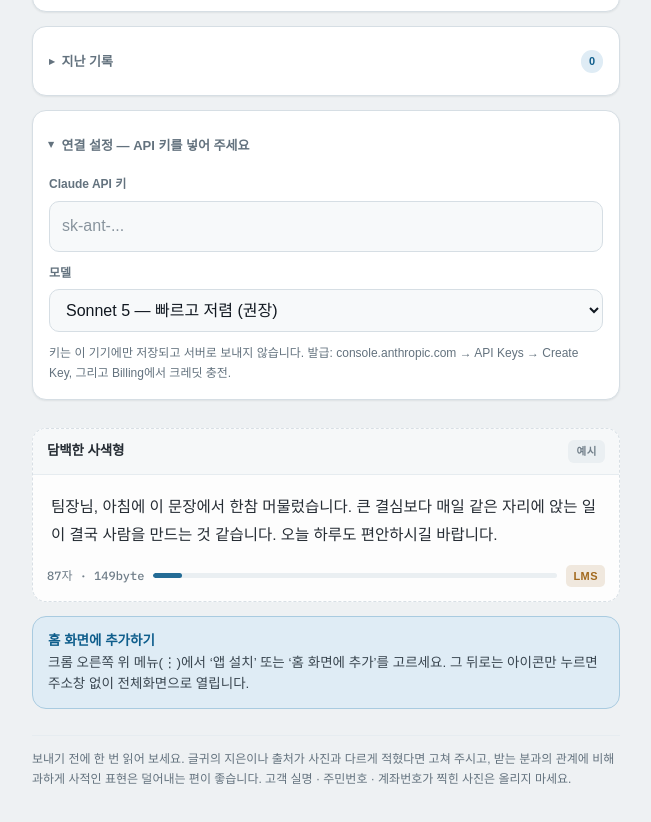
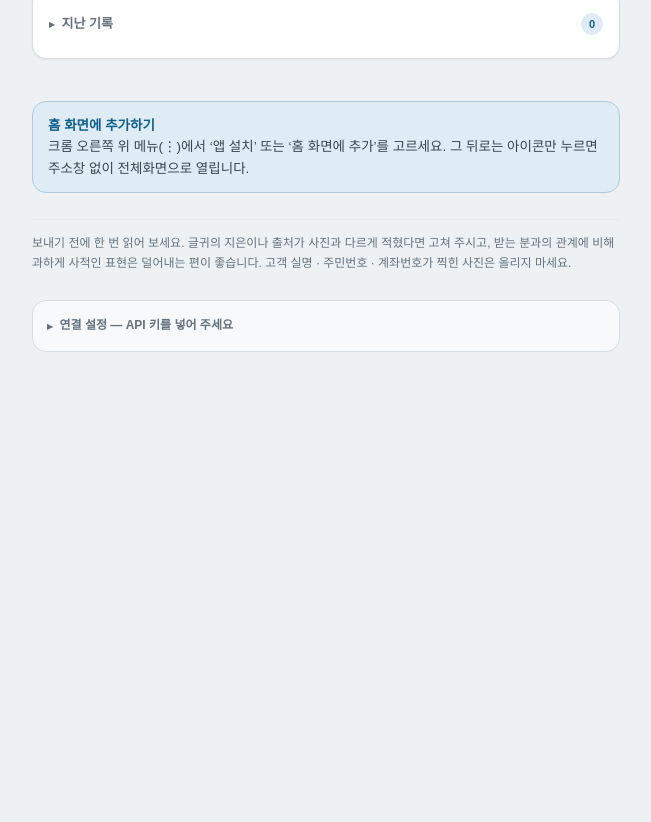
Before and after one commit to sbancakim-rgb/banca-sms, a plain HTML site: page index.html in a window 1280 px wide. Shown: the part 930-1752 px from the top of the page, without its empty margins (314-965 px from the left). After the commit the page ends 1422 px from the top, so only its background shows below. Drawn offline with Linux system fonts and the light colour scheme; a web font is replaced by a local one.

Commit message:
화면 정리와 톤별 예시
- 길이 칩 5개를 한 줄에 (5등분 그리드)
- '덧붙일 내용' 칸 제거
- 맨 아래 기본 예시 카드 제거
- 연결 설정은 맨 아래로 내리고 작게, 항상 접힌 상태로 시작한다.
  키가 없을 때 맨 위에 뜨는 안내와 '연결 설정 열기' 버튼이 그 역할을 한다.
- 모델 선택을 맨 위 패널로 꺼내고 비용 차이를 이름에 적었다.
- 톤 20종 각각에 '이런 문자가 나옵니다' 예시를 붙여, 고르는 즉시 보인다.
  예시는 화면 안내용일 뿐 프롬프트에는 넣지 않는다 — 넣으면 사용자의
  문체 대신 이 예시를 따라 쓰게 된다.
- sw.js 캐시 v7 -> v8

Co-Authored-By: Claude Opus 5 <noreply@anthropic.com>

```diff
--- a/index.html
+++ b/index.html
@@ -123,6 +123,8 @@ button:disabled{opacity:.45;cursor:not-allowed;transform:none}
   border-radius:8px;background:rgba(8,12,16,.68);border:none;color:#fff;font-size:15px;line-height:1}
 
 .chips{display:flex;flex-wrap:wrap;gap:8px}
+.chips.len{display:grid;grid-template-columns:repeat(5,1fr);gap:6px}
+.chips.len .chip{padding:9px 0;text-align:center;font-size:13px;letter-spacing:-.02em}
 .chip{padding:8px 14px;min-height:40px;border-radius:999px;font-size:13.5px;font-weight:600;
   background:var(--surface-2);border:1px solid var(--line);color:var(--ink-2)}
 .chip[aria-pressed="true"]{background:var(--accent);border-color:var(--accent);color:var(--accent-ink)}
@@ -149,6 +151,10 @@ details.more[open] > summary::before{transform:rotate(90deg)}
 .tone .tn{display:flex;align-items:center;gap:8px}
 .tone .tn select{font-weight:600;font-size:15px;background:var(--surface)}
 .tone .why{margin:7px 0 0 30px;font-size:12.5px;color:var(--muted);line-height:1.5;word-break:keep-all}
+.tone .ex{margin:8px 0 0 30px;font-size:12.5px;line-height:1.6;color:var(--ink-2);
+  background:var(--surface);border:1px solid var(--line);border-left:2px solid var(--accent-line);
+  border-radius:8px;padding:8px 10px;word-break:keep-all}
+.tone .ex b{display:block;font-size:10.5px;letter-spacing:.06em;color:var(--muted);margin-bottom:3px;font-weight:700}
 .tone .cust{margin-top:8px;display:flex;flex-direction:column;gap:7px}
 .tone .cust input{font-weight:600;font-size:14px}
 .tone textarea{min-height:52px;font-size:14px}
@@ -219,6 +225,8 @@ details.more[open] > summary::before{transform:rotate(90deg)}
 .go:hover{filter:brightness(1.08)}
 .go:disabled{background:var(--surface-3);border-color:var(--line);color:var(--muted);box-shadow:none}
 
+#keyPanel{padding:11px 14px;box-shadow:none;background:var(--surface-2)}
+#keyPanel > details > summary{font-size:12px;min-height:28px}
 .foot{font-size:12px;color:var(--muted);line-height:1.65;border-top:1px solid var(--line-soft);padding-top:14px}
 .foot b{color:var(--ink-2)}
 /* 사진 크게 보기 */
@@ -275,6 +283,14 @@ details.more[open] > summary::before{transform:rotate(90deg)}
       <button class="mode" data-mode="quote" aria-pressed="true">글귀 · 명언<small>사진과 함께 보낼 짧은 생각</small></button>
       <button class="mode" data-mode="product" aria-pressed="false">상품 · 시책<small>자료를 읽고 안내 문자</small></button>
     </div>
+    <div style="margin-top:13px">
+      <label class="lab" for="model">모델</label>
+      <select id="model">
+        <option value="claude-sonnet-5">Sonnet 5 — 빠르고 저렴 (권장)</option>
+        <option value="claude-opus-5">Opus 5 — 가장 정교함 (비용 2.5배)</option>
+        <option value="claude-haiku-4-5">Haiku 4.5 — 가장 빠름 (비용 절반)</option>
+      </select>
+    </div>
   </section>
 
   <!-- 사진 -->
@@ -297,17 +313,13 @@ details.more[open] > summary::before{transform:rotate(90deg)}
     <div class="stack">
       <div>
         <label class="lab">문자 길이</label>
-        <div class="chips" id="lenChips" role="group" aria-label="문자 길이">
+        <div class="chips len" id="lenChips" role="group" aria-label="문자 길이">
           <button class="chip" data-len="200" aria-pressed="true">200자</button>
           <button class="chip" data-len="400" aria-pressed="false">400자</button>
           <button class="chip" data-len="600" aria-pressed="false">600자</button>
           <button class="chip" data-len="800" aria-pressed="false">800자</button>
           <button class="chip" data-len="1000" aria-pressed="false">1000자</button>
         </div>
-      </div>
-      <div>
-        <label class="lab" for="extra">덧붙일 내용 <span style="font-weight:400">(선택)</span></label>
-        <textarea id="extra" placeholder="예) 월요일 아침에 보낼 것 / 지난주 실적 감사 인사 한 줄 / 환절기 건강 이야기"></textarea>
       </div>
       <div id="adRow" hidden>
         <label class="switch" for="adFlag">
@@ -392,40 +404,31 @@ details.more[open] > summary::before{transform:rotate(90deg)}
     </details>
   </section>
 
-  <!-- 연결 -->
-  <section class="panel">
+  <div id="notice"></div>
+  <div id="results"></div>
+
+  <div class="hint" id="installTip" hidden>
+    <b>홈 화면에 추가하기</b><br>
+    <span id="installHow"></span>
+  </div>
+
+  <p class="foot" id="foot"></p>
+
+  <section class="panel" id="keyPanel">
     <details class="more" id="keyBox">
       <summary id="keySummary">연결 설정</summary>
-      <div class="stack" style="margin-top:12px">
+      <div class="stack" style="margin-top:10px">
         <div>
           <label class="lab" for="apiKey">Claude API 키</label>
           <input type="password" id="apiKey" placeholder="sk-ant-..." autocomplete="off" spellcheck="false">
         </div>
-        <div>
-          <label class="lab" for="model">모델</label>
-          <select id="model">
-            <option value="claude-sonnet-5">Sonnet 5 — 빠르고 저렴 (권장)</option>
-            <option value="claude-opus-5">Opus 5 — 가장 정교함</option>
-            <option value="claude-haiku-4-5">Haiku 4.5 — 가장 빠름</option>
-          </select>
-        </div>
-        <p style="font-size:12px;color:var(--muted);margin:0;line-height:1.6">
-          키는 이 기기에만 저장되고 서버로 보내지 않습니다.
-          발급: console.anthropic.com → API Keys → Create Key, 그리고 Billing에서 크레딧 충전.
+        <p style="font-size:11.5px;color:var(--muted);margin:0;line-height:1.6">
+          한 번 넣으면 이 기기에 저장됩니다. 서버로 보내지 않습니다.
+          발급: console.anthropic.com → API Keys → Create Key, Billing에서 크레딧 충전.
         </p>
       </div>
     </details>
   </section>
-
-  <div id="notice"></div>
-  <div id="results"></div>
-
-  <div class="hint" id="installTip" hidden>
-    <b>홈 화면에 추가하기</b><br>
-    <span id="installHow"></span>
-  </div>
-
-  <p class="foot" id="foot"></p>
 </div>
 
 <div class="dock">
@@ -471,28 +474,28 @@ if ("serviceWorker" in navigator) {
   /* 톤 목록 — 드롭다운에서 고른다 */
   var TONE_LIB = {
     quote: [
-      {id:"q1", name:"담백한 사색형", desc:"군더더기 없이 한 가지 생각만. 설명하지 말고 여운을 남기고 끝낸다."},
-      {id:"q2", name:"일상 연결형", desc:"글귀를 은행 영업 현장의 하루(창구, 사람 상대하는 일, 숫자에 쫓기는 시간)와 이어 붙인다."},
-      {id:"q3", name:"따뜻한 안부형", desc:"안부 인사가 중심. 글귀는 그 인사를 여는 실마리로만 쓴다. 날씨나 계절을 한 줄 얹어도 좋다."},
-      {id:"q4", name:"짧고 단단한 한 줄", desc:"두세 문장 안에 끝낸다. 형용사를 걷어내고 명사와 동사로만. 격언처럼 단단하게."},
-      {id:"q5", name:"질문을 남기는 형", desc:"답을 주지 말고 물음으로 끝낸다. 받는 분이 스스로 생각을 이어가게 여지를 남긴다."},
-      {id:"q6", name:"계절·날씨 연결형", desc:"지금의 계절이나 날씨에서 시작해 글귀로 자연스럽게 건너간다. 건강이나 출퇴근길 안부로 맺는다."},
-      {id:"q7", name:"감사 전하는 형", desc:"글귀를 빌려 평소의 고마움을 전한다. 구체적인 일을 들되 과하지 않게. 부담 주는 표현은 피한다."},
-      {id:"q8", name:"경험 고백형", desc:"보내는 사람이 겪은 일 한 토막을 짧게 꺼내고, 글귀가 그 일을 어떻게 다시 보게 했는지 적는다."},
-      {id:"q9", name:"담백한 응원형", desc:"힘내라는 말 없이 응원한다. 상황을 알아주는 한 문장이 격려보다 낫다는 태도로."},
-      {id:"q10", name:"가벼운 미소형", desc:"무겁지 않게, 살짝 웃을 수 있는 한 구절을 넣는다. 농담이 아니라 여유. 장난스러움은 금물."},
-      {id:"q11", name:"한 주 여는 형", desc:"월요일 아침에 보내는 문자. 한 주를 시작하는 마음가짐에 글귀를 얹는다."},
-      {id:"q12", name:"한 주 닫는 형", desc:"금요일 저녁이나 주말에 보내는 문자. 한 주를 돌아보는 어조로. 쉬시라는 말로 맺는다."}
+      {id:"q1", name:"담백한 사색형", desc:"군더더기 없이 한 가지 생각만. 설명하지 말고 여운을 남기고 끝낸다.", ex:"팀장님, 아침에 이 문장에서 한참 머물렀습니다. 서두르지 않는 것과 멈추는 것은 다른 일이더군요. 오늘 하루 편안하시길 바랍니다."},
+      {id:"q2", name:"일상 연결형", desc:"글귀를 은행 영업 현장의 하루(창구, 사람 상대하는 일, 숫자에 쫓기는 시간)와 이어 붙인다.", ex:"팀장님, 창구에 앉아 같은 인사를 백 번 건네는 하루를 생각했습니다. 그 반복이 결국 신뢰가 되는 것 같습니다. 오늘도 고생 많으십니다."},
+      {id:"q3", name:"따뜻한 안부형", desc:"안부 인사가 중심. 글귀는 그 인사를 여는 실마리로만 쓴다. 날씨나 계절을 한 줄 얹어도 좋다.", ex:"팀장님, 아침저녁으로 제법 선선합니다. 이 글을 보다 문득 안부가 궁금해 연락드립니다. 환절기 건강 챙기세요."},
+      {id:"q4", name:"짧고 단단한 한 줄", desc:"두세 문장 안에 끝낸다. 형용사를 걷어내고 명사와 동사로만. 격언처럼 단단하게.", ex:"팀장님, 결국 남는 건 버틴 시간이더군요. 오늘도 잘 버티시길 바랍니다."},
+      {id:"q5", name:"질문을 남기는 형", desc:"답을 주지 말고 물음으로 끝낸다. 받는 분이 스스로 생각을 이어가게 여지를 남긴다.", ex:"팀장님, 이 문장을 보고 하루를 되짚어 봤습니다. 팀장님은 요즘 무엇에 시간을 가장 많이 쓰고 계신가요."},
+      {id:"q6", name:"계절·날씨 연결형", desc:"지금의 계절이나 날씨에서 시작해 글귀로 자연스럽게 건너간다. 건강이나 출퇴근길 안부로 맺는다.", ex:"팀장님, 오늘 비가 제법 옵니다. 창밖을 보다 이 글이 떠올라 함께 보냅니다. 출근길 조심하시고 무탈한 하루 되시길요."},
+      {id:"q7", name:"감사 전하는 형", desc:"글귀를 빌려 평소의 고마움을 전한다. 구체적인 일을 들되 과하지 않게. 부담 주는 표현은 피한다.", ex:"팀장님, 이 글을 보니 지난달 도와주신 일이 먼저 떠올랐습니다. 늘 챙겨주셔서 고맙습니다."},
+      {id:"q8", name:"경험 고백형", desc:"보내는 사람이 겪은 일 한 토막을 짧게 꺼내고, 글귀가 그 일을 어떻게 다시 보게 했는지 적는다.", ex:"팀장님, 어제 지점 다녀오는 길이 한참 막혔습니다. 조급해하다 이 문장을 보고 멋쩍었습니다. 서두른다고 빨라지는 게 아니더군요."},
+      {id:"q9", name:"담백한 응원형", desc:"힘내라는 말 없이 응원한다. 상황을 알아주는 한 문장이 격려보다 낫다는 태도로.", ex:"팀장님, 요즘 마감 앞두고 바쁘시죠. 힘내시라는 말보다, 지금 충분히 잘하고 계신다는 말씀을 드리고 싶었습니다."},
+      {id:"q10", name:"가벼운 미소형", desc:"무겁지 않게, 살짝 웃을 수 있는 한 구절을 넣는다. 농담이 아니라 여유. 장난스러움은 금물.", ex:"팀장님, 이 문장 읽고 괜히 찔렸습니다. 오늘 할 일을 내일로 미루던 참이라서요. 편안한 하루 보내세요."},
+      {id:"q11", name:"한 주 여는 형", desc:"월요일 아침에 보내는 문자. 한 주를 시작하는 마음가짐에 글귀를 얹는다.", ex:"팀장님, 한 주가 시작됐습니다. 이번 주는 큰 것보다 매일 하나씩만 챙겨보려 합니다. 좋은 한 주 되시길 바랍니다."},
+      {id:"q12", name:"한 주 닫는 형", desc:"금요일 저녁이나 주말에 보내는 문자. 한 주를 돌아보는 어조로. 쉬시라는 말로 맺는다.", ex:"팀장님, 한 주 고생 많으셨습니다. 잘한 일보다 버틴 일이 더 많은 한 주였습니다. 주말은 푹 쉬세요."}
     ],
     product: [
-      {id:"p1", name:"정중한 공지형", desc:"격식을 갖춘 정보 전달 중심. 핵심을 담백하고 명확하게. 과장 없이 신뢰감 있게."},
-      {id:"p2", name:"친근한 안부형", desc:"관계 유지에 초점. 짧은 안부 인사로 시작해 부드럽게 본론으로. 따뜻하지만 가볍지 않게."},
-      {id:"p3", name:"실적 독려형", desc:"행동을 이끄는 데 초점. 마감일·혜택·기회를 앞세우고 마지막에 명확한 요청 한 줄. 압박보다 응원하는 어조로."},
-      {id:"p4", name:"핵심만 요약형", desc:"인사 없이 바로 본론. 조건과 숫자만 짧게 끊어서. 바쁜 분이 3초 안에 파악할 수 있게."},
-      {id:"p5", name:"마감 임박형", desc:"남은 기간을 앞세운다. 재촉이 아니라 놓치실까 알려드린다는 어조로."},
-      {id:"p6", name:"감사 겸 안내형", desc:"지난 실적이나 도움에 대한 감사로 열고, 그 뒤에 이번 안내를 얹는다."},
-      {id:"p7", name:"질문 받는 형", desc:"안내는 짧게 하고, 궁금한 점을 편하게 물어보시라는 데 무게를 둔다. 상담 창구를 여는 문자."},
-      {id:"p8", name:"현장 도움형", desc:"팀장님 입장에서 창구 응대에 바로 쓸 수 있는 요점을 짚어 준다. 파는 쪽이 아니라 돕는 쪽의 어조."}
+      {id:"p1", name:"정중한 공지형", desc:"격식을 갖춘 정보 전달 중심. 핵심을 담백하고 명확하게. 과장 없이 신뢰감 있게.", ex:"팀장님, 안녕하십니까. 9월 시책 안내드립니다. 월납 30만원 이상 계약 건에 기본 수수료가 적용되며, 추가 시책은 9월 30일까지 지급됩니다."},
+      {id:"p2", name:"친근한 안부형", desc:"관계 유지에 초점. 짧은 안부 인사로 시작해 부드럽게 본론으로. 따뜻하지만 가볍지 않게.", ex:"팀장님, 마감 앞두고 바쁘시죠. 9월 시책 정리해 보내드립니다. 월납 30만원 이상이면 추가 시책도 함께 적용됩니다. 편하게 연락 주세요."},
+      {id:"p3", name:"실적 독려형", desc:"행동을 이끄는 데 초점. 마감일·혜택·기회를 앞세우고 마지막에 명확한 요청 한 줄. 압박보다 응원하는 어조로.", ex:"팀장님, 추가 시책이 9월 30일 마감입니다. 진행 중인 건 가운데 해당되는 게 있으시면 말씀 주세요. 바로 지원드리겠습니다."},
+      {id:"p4", name:"핵심만 요약형", desc:"인사 없이 바로 본론. 조건과 숫자만 짧게 끊어서. 바쁜 분이 3초 안에 파악할 수 있게.", ex:"9월 시책 안내 / 월납 30만원 이상 / 기본 수수료 적용 / 추가 시책 9월 30일까지"},
+      {id:"p5", name:"마감 임박형", desc:"남은 기간을 앞세운다. 재촉이 아니라 놓치실까 알려드린다는 어조로.", ex:"팀장님, 이번 주 금요일이면 9월 시책이 끝납니다. 해당되는 건이 있는지 한 번만 살펴봐 주시겠습니까."},
+      {id:"p6", name:"감사 겸 안내형", desc:"지난 실적이나 도움에 대한 감사로 열고, 그 뒤에 이번 안내를 얹는다.", ex:"팀장님, 지난달 목표 달성 축하드립니다. 늘 애써 주셔서 감사합니다. 이어서 9월 시책 안내드립니다."},
+      {id:"p7", name:"질문 받는 형", desc:"안내는 짧게 하고, 궁금한 점을 편하게 물어보시라는 데 무게를 둔다. 상담 창구를 여는 문자.", ex:"팀장님, 9월 시책 자료 보내드립니다. 조건이 조금 바뀐 부분이 있어 헷갈리실 수 있습니다. 궁금한 점은 언제든 편하게 연락 주세요."},
+      {id:"p8", name:"현장 도움형", desc:"팀장님 입장에서 창구 응대에 바로 쓸 수 있는 요점을 짚어 준다. 파는 쪽이 아니라 돕는 쪽의 어조.", ex:"팀장님, 창구에서 바로 쓰실 수 있게 요점만 정리했습니다. 고객이 가장 많이 묻는 건 납입 기간입니다. 필요하시면 안내 멘트도 보내드리겠습니다."}
     ]
   };
   var CUSTOM = "custom";
@@ -502,13 +505,6 @@ if ("serviceWorker" in navigator) {
     for (var i=0;i<lib.length;i++) if (lib[i].id === id) return lib[i];
     return lib[0];
   }
-
-  var EXAMPLES = {
-    quote: { tone:"담백한 사색형",
-      text:"팀장님, 아침에 이 문장에서 한참 머물렀습니다. 큰 결심보다 매일 같은 자리에 앉는 일이 결국 사람을 만드는 것 같습니다. 오늘 하루도 편안하시길 바랍니다." },
-    product: { tone:"정중한 공지형",
-      text:"팀장님, 안녕하십니까. 9월 시책 안내드립니다. 월납 30만원 이상 계약 건에 기본 수수료가 적용되며, 추가 시책은 9월 30일까지 지급됩니다. 자세한 내용은 자료 참고 부탁드립니다." }
-  };
 
   var MAXSHOTS = 5, MAXDIM = 1568, MAXSTYLE = 12, STYLE_BUDGET = 3000;
 
@@ -518,7 +514,7 @@ if ("serviceWorker" in navigator) {
     keyWarn:$("#keyWarn"), keyBox:$("#keyBox"), keySummary:$("#keySummary"), key:$("#apiKey"), model:$("#model"),
     modes:$("#modes"), shotTitle:$("#shotTitle"), shotCount:$("#shotCount"),
     cam:$("#camBtn"), alb:$("#albBtn"), camIn:$("#camIn"), albIn:$("#albIn"), film:$("#film"),
-    lenChips:$("#lenChips"), extra:$("#extra"),
+    lenChips:$("#lenChips"),
     readBtn:$("#readBtn"), quoteBox:$("#quoteBox"),
     toneSaveDefault:$("#toneSaveDefault"), toneDefaultMark:$("#toneDefaultMark"),
     adRow:$("#adRow"), adFlag:$("#adFlag"), adWrap:$("#adWrap"), adNum:$("#adNum"),
@@ -745,10 +741,6 @@ if ("serviceWorker" in navigator) {
     targetLen = parseInt(get("len_"+mode, String(M.defaultLen)),10) || M.defaultLen;
     drawChips();
     drawTones(loadPicks()); markDefault();
-    if (!el.results.querySelector(".card:not(.sample)")){
-      el.results.textContent = "";
-      el.results.appendChild(card(EXAMPLES[mode], true));
-    }
     drawFilm();
   }
   el.modes.addEventListener("click", function(e){
@@ -802,6 +794,14 @@ if ("serviceWorker" in navigator) {
       var why = document.createElement("p"); why.className="why";
       d.appendChild(why);
 
+      /* 고른 톤이 어떤 문자를 만드는지 보여 준다. 화면 안내용일 뿐,
+         프롬프트에는 넣지 않는다 — 넣으면 사용자의 문체 대신 이 예시를 따라 쓴다. */
+      var ex = document.createElement("div"); ex.className = "ex";
+      var exLab = document.createElement("b"); exLab.textContent = "이런 문자가 나옵니다";
+      var exTxt = document.createElement("span");
+      ex.appendChild(exLab); ex.appendChild(exTxt);
+      d.appendChild(ex);
+
       var cust = document.createElement("div"); cust.className="cust";
       var nm = document.createElement("input"); nm.type="text"; nm.className="c-name";
       nm.placeholder="톤 이름 (예: 새벽 감성형)";
@@ -818,7 +818,13 @@ if ("serviceWorker" in navigator) {
         var isCustom = sel.value === CUSTOM;
         cust.hidden = !isCustom;
         why.hidden = isCustom;
-        if (!isCustom) why.textContent = toneById(sel.value).desc;
+        ex.hidden = isCustom;
+        if (!isCustom){
+          var t = toneById(sel.value);
+          why.textContent = t.desc;
+          exTxt.textContent = t.ex || "";
+          ex.hidden = !t.ex;
+        }
       }
       sel.addEventListener("change", function(){ sync(); savePicks(); });
       sync();
@@ -950,7 +956,7 @@ if ("serviceWorker" in navigator) {
   });
 
   /* 백업 — 기기를 바꿔도 문체를 다시 입력하지 않게 */
-  var BACKUP_KEYS = ["styles","extra","mode","model","ad","adNum",
+  var BACKUP_KEYS = ["styles","mode","model","ad","adNum",
                      "len_quote","len_product","picks_quote","picks_product","mydef_quote","mydef_product","theme"];
   el.backupOut.onclick = function(){
     var o = {};
@@ -1033,7 +1039,6 @@ if ("serviceWorker" in navigator) {
   /* ================= 프롬프트 ================= */
   function buildPrompt(){
     var tones = readTones();
-    var extra = el.extra.value.trim();
     var pts = pickedPoints();
     var p = [];
 
@@ -1105,7 +1110,6 @@ if ("serviceWorker" in navigator) {
     var sb = styleBlock();
     if (sb) p.push(sb);
 
-    if (extra){ p.push(""); p.push("[반드시 반영할 내용]"); p.push(extra); }
 
     p.push("");
     p.push("[출력 방법]");
@@ -1223,7 +1227,7 @@ if ("serviceWorker" in navigator) {
     else if (e && e.parse){
       o.detail = e.detail || "";
       if (e.stop === "max_tokens"){ o.title="답이 너무 길어 잘렸습니다"; o.msg="문자 길이를 한 단계 줄이거나 사진 수를 줄여서 다시 시도해 주세요."; }
-      else if (o.detail){ o.title="Claude가 문자를 만들지 못했습니다"; o.msg="아래 답변을 보시고 사진을 더 선명하게 찍거나 덧붙일 내용을 바꿔 시도해 주세요."; }
+      else if (o.detail){ o.title="Claude가 문자를 만들지 못했습니다"; o.msg="아래 답변을 보시고 사진을 더 선명하게 찍어 다시 시도해 주세요."; }
       else { o.title="빈 답이 돌아왔습니다"; o.msg="한 번 더 눌러 주세요. 계속 그러면 사진을 더 선명하게 찍어 보세요."; }
     }
     else if (/Failed to fetch|NetworkError|Load failed/i.test(m)){ o.title="연결하지 못했습니다"; o.msg="인터넷 연결을 확인해 주세요. 회사 보안 프로그램이 막고 있을 수도 있습니다."; }
@@ -1625,7 +1629,7 @@ if ("serviceWorker" in navigator) {
   /* ================= 저장 ================= */
   function saveAll(){
     set("key", el.key.value); set("model", el.model.value);
-    set("extra", el.extra.value); set("ad", el.adFlag.checked?"1":"0");
+    set("ad", el.adFlag.checked?"1":"0");
     set("adNum", el.adNum.value); savePicks();
     set("len_"+mode, String(targetLen)); set("mode", mode);
     markKey();
@@ -1646,7 +1650,7 @@ if ("serviceWorker" in navigator) {
       el.keyWarn.appendChild(h);
     }
   }
-  [el.key, el.model, el.extra, el.adNum].forEach(function(x){ x.addEventListener("change", saveAll); });
+  [el.key, el.model, el.adNum].forEach(function(x){ x.addEventListener("change", saveAll); });
   el.key.addEventListener("input", markKey);
   el.adFlag.addEventListener("change", function(){ el.adWrap.hidden = !el.adFlag.checked; saveAll(); });
 
@@ -1683,7 +1687,6 @@ if ("serviceWorker" in navigator) {
   (function init(){
     el.key.value = get("key","");
     el.model.value = get("model","claude-sonnet-5") || "claude-sonnet-5";
-    el.extra.value = get("extra","");
     el.adNum.value = get("adNum","");
     el.adFlag.checked = get("ad","0") === "1";
     el.adWrap.hidden = !el.adFlag.checked;
@@ -1698,7 +1701,6 @@ if ("serviceWorker" in navigator) {
     try{ if (navigator.storage && navigator.storage.persist) navigator.storage.persist(); }catch(e){}
 
     markKey();
-    if (!el.key.value.trim()) el.keyBox.open = true;
 
     var th = get("theme",""); if (th) document.documentElement.setAttribute("data-theme", th);
     var d = new Date(); el.tick.textContent = (d.getMonth()+1) + "월 " + d.getDate() + "일";
--- a/sw.js
+++ b/sw.js
@@ -1,7 +1,7 @@
 /* Service worker — required for Chrome's install prompt.
    Bump CACHE whenever you ship changed files, or returning viewers keep
    the old shell: a cache-first worker will happily serve last week's app. */
-const CACHE = "app-v7";
+const CACHE = "app-v8";
 const SHELL = [
   "./",
   "./index.html",
```
